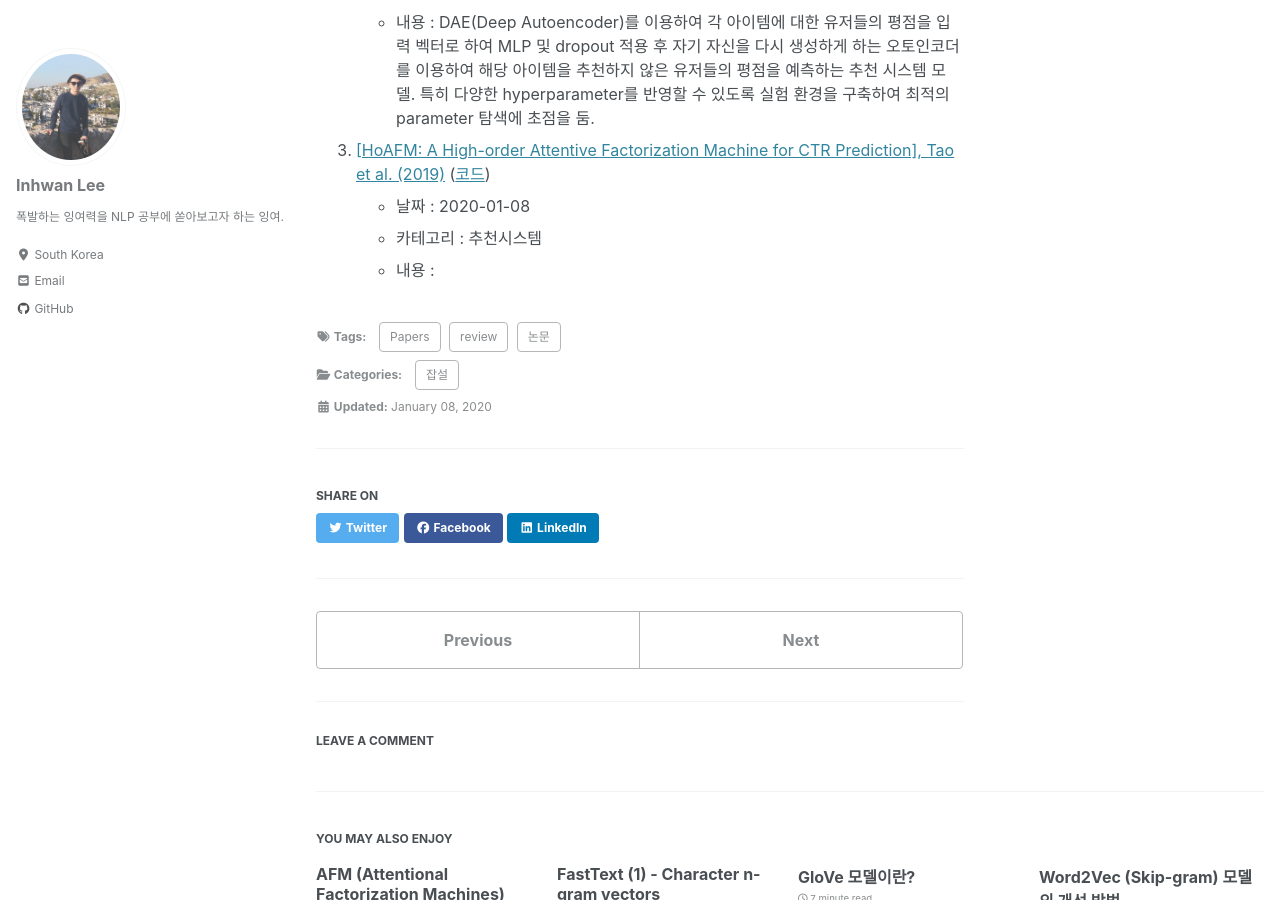
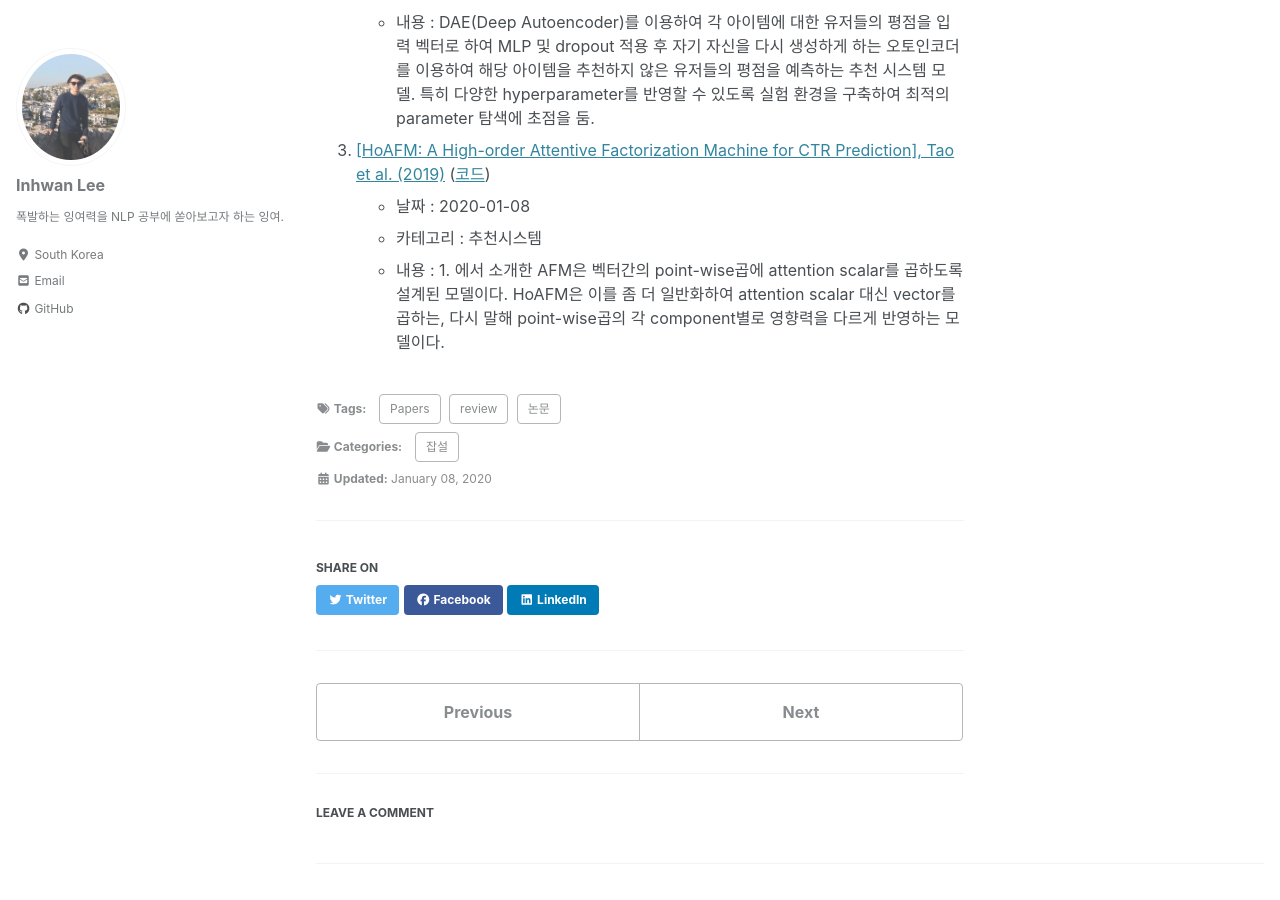
Before and after one commit to lih0905/lih0905.github.io, a Jekyll site: the page built from _posts/2020-01-07-2020년_Paper_List.md, in a window 1280 px wide and 900 px high, scrolled down 533 px. Built offline with Jekyll 4.4.1, drawn with Linux system fonts in a browser that asks for light colours; cached includes are drawn as plain includes; nearby versions of some CDN libraries; comment, search, counter and statistics services are not loaded.

Commit message:
List update

```diff
--- a/_posts/2020-01-07-2020년_Paper_List.md
+++ b/_posts/2020-01-07-2020년_Paper_List.md
@@ -29,4 +29,4 @@ use_math: true
 1. [[HoAFM: A High-order Attentive Factorization Machine for CTR Prediction], Tao et al. (2019)](http://staff.ustc.edu.cn/~hexn/papers/IPM19-HoAFM.pdf) ([코드](https://github.com/zltao/HoAFM/blob/master/HoAFM_v1.0.py))
     - 날짜 : 2020-01-08
     - 카테고리 : 추천시스템
-    - 내용 :
+    - 내용 : 1. 에서 소개한 AFM은 벡터간의 point-wise곱에 attention scalar를 곱하도록 설계된 모델이다. HoAFM은 이를 좀 더 일반화하여 attention scalar 대신 vector를 곱하는, 다시 말해 point-wise곱의 각 component별로 영향력을 다르게 반영하는 모델이다.
```
Also changed, not shown: _posts/2020-01-08-AFM.md (+2 -2 lines).
